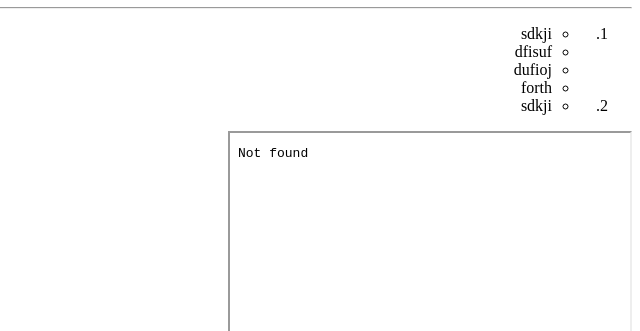
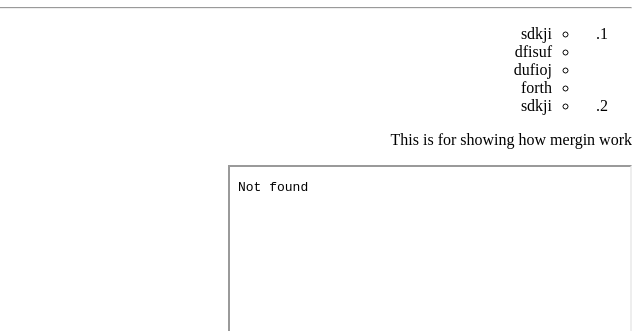
Before and after one commit to NasrinRp/test, a plain HTML site: page index.html in a window 1280 px wide. Shown: the part 820-1151 px from the top of the page, without its empty margins (640-1280 px from the left). Drawn offline with Linux system fonts and the light colour scheme.

Commit message:
update index.html with new line to show merging

```diff
--- a/index.html
+++ b/index.html
@@ -65,6 +65,7 @@
             </ul>
         </li>
     </ol>
+    <p>This is for showing how mergin work</p>
     <iframe src="./https://www.google.com/" width="400" height="200"></iframe>
     <figure>
         <video width="500" height="400" controls dir=ltr>
```
